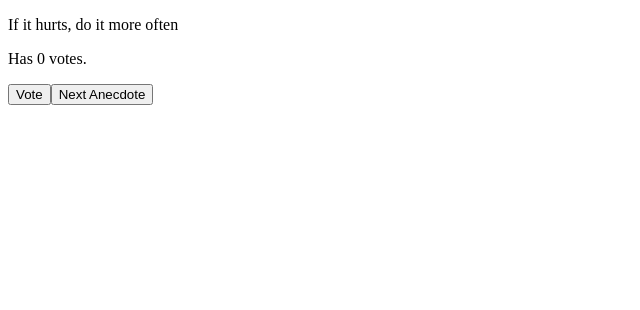
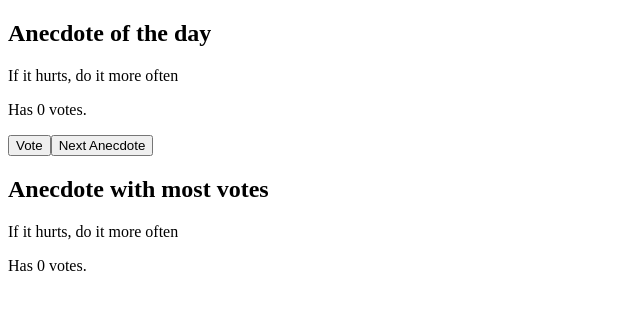
Before and after one commit to ale-drian/Laboratorio-4-React-Hooks, a React (Create React App) app in the folder anecdotas/: page / in a window 1280 px wide. Shown: the top 310 px of the page, without its empty margins (0-640 px from the left). Built offline with nearby package versions, Linux system fonts and the light colour scheme.

Commit message:
Parte 3: Anecdota del dia y anecdota con mas votos

```diff
--- a/anecdotas/src/index.js
+++ b/anecdotas/src/index.js
@@ -4,6 +4,7 @@ import ReactDOM from 'react-dom'
 const App = (props) => {
   const [selected, setSelected] = useState(0);
   const [votes, setVotes] = useState(props.anecdotes[selected].votes);
+  const [indexMax, setIndexMax] = useState(0);
 
   const randomWithMax = (max) => {
     return Math.floor(Math.random() * (max));
@@ -17,14 +18,26 @@ const App = (props) => {
   const handleVoted = () => {
     anecdotes[selected].votes+=1;
     setVotes(votes+1)
+    setIndexMax(mostVoted());
+  }
+
+  const mostVoted = () => {
+    let arrayVotes = anecdotes.map(x => x.votes);
+    let voteMax = Math.max(...arrayVotes);
+    let indexMax = arrayVotes.indexOf(voteMax);
+    return indexMax;
   }
 
   return (
     <div>
+      <h2>Anecdote of the day</h2>
       <p>{props.anecdotes[selected].text}</p>
       <p>Has {votes} votes.</p>
       <button onClick={handleVoted}>Vote</button>
       <button onClick={handleSelected}>Next Anecdote</button>
+      <h2>Anecdote with most votes</h2>
+      <p>{props.anecdotes[indexMax].text}</p>
+      <p>Has {props.anecdotes[indexMax].votes} votes.</p>
     </div>
   )
 }
```
